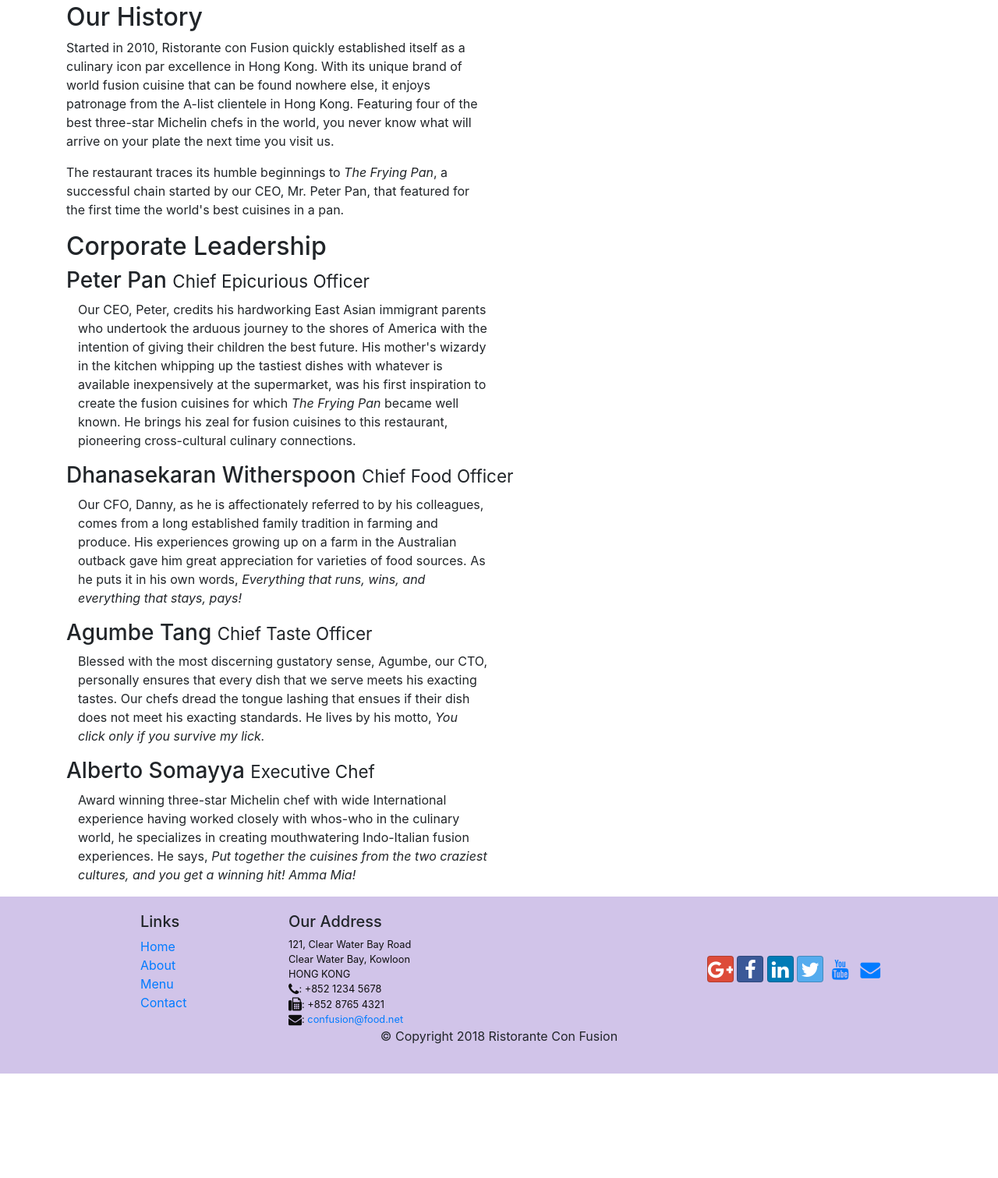
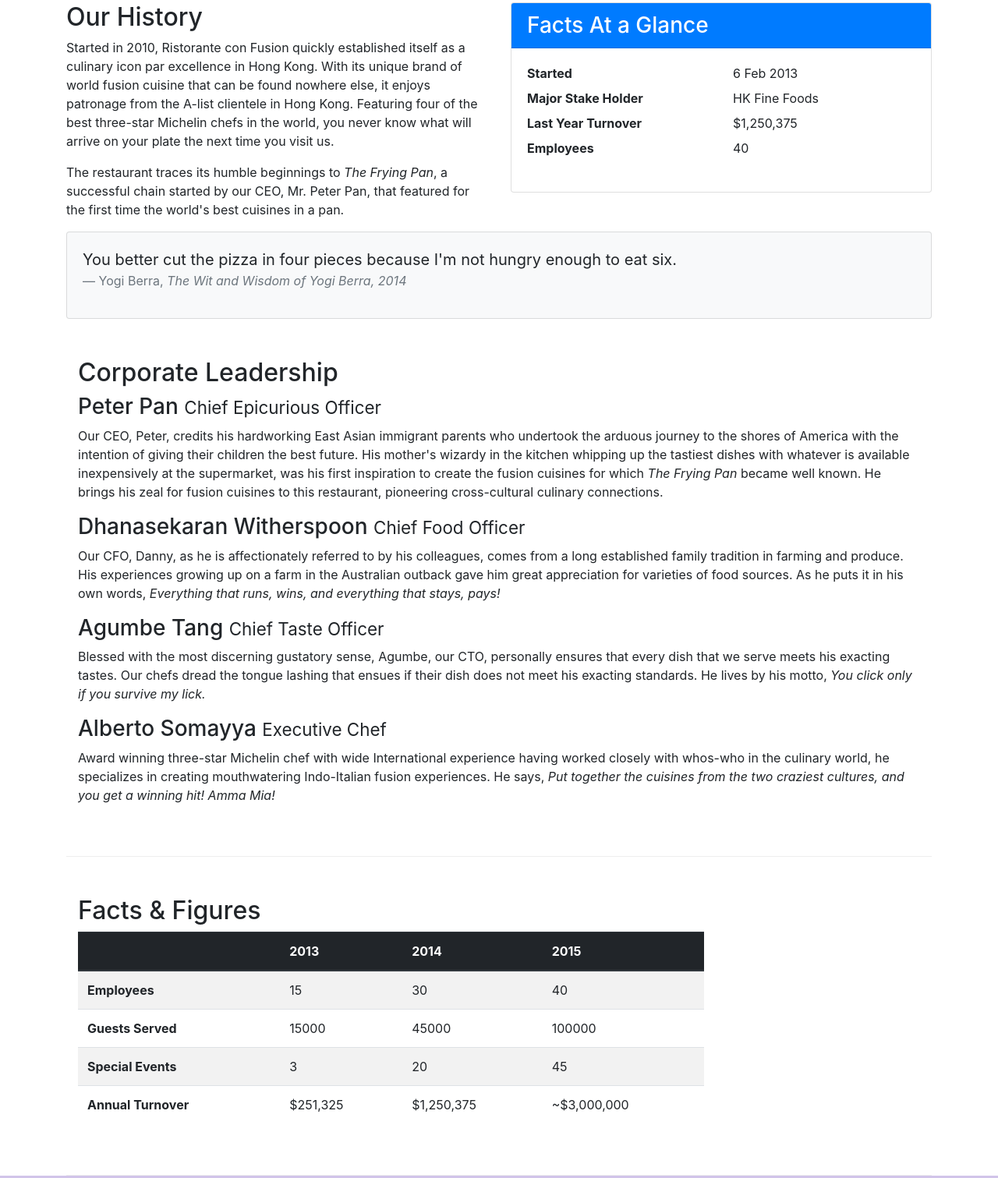
Before and after one commit to rejun001/coursera_bootstrap, a website: page aboutus.html in a window 1280 px wide. Shown: the part 412-1923 px from the top of the page at 78% size. Before the commit the page ends 1789 px from the top, so only its background shows below. Drawn offline with nearby package versions, Linux system fonts and the light colour scheme.

Commit message:
Tables and cards

```diff
--- a/aboutus.html
+++ b/aboutus.html
@@ -64,34 +64,96 @@
                 <p>Started in 2010, Ristorante con Fusion quickly established itself as a culinary icon par excellence in Hong Kong. With its unique brand of world fusion cuisine that can be found nowhere else, it enjoys patronage from the A-list clientele in Hong Kong.  Featuring four of the best three-star Michelin chefs in the world, you never know what will arrive on your plate the next time you visit us.</p>
                 <p>The restaurant traces its humble beginnings to <em>The Frying Pan</em>, a successful chain started by our CEO, Mr. Peter Pan, that featured for the first time the world's best cuisines in a pan.</p>
             </div>
-            <div>
+            <div class="col-sm">
+                <div class="card">
+                    <h3 class="card-header bg-primary text-white">Facts At a Glance</h3>
+                    <div class="card-body">
+                        <dl class="row">
+                            <dt class="col-6">Started</dt>
+                            <dd class="col-6">6 Feb 2013</dd>
+                            <dt class="col-6">Major Stake Holder</dt>
+                            <dd class="col-6">HK Fine Foods</dd>
+                            <dt class="col-6">Last Year Turnover</dt>
+                            <dd class="col-6">$1,250,375</dd>
+                            <dt class="col-6">Employees</dt>
+                            <dd class="col-6">40</dd>
+                        </dl>
+                    </div>
+                </div>
+            </div>
+            <div class="col-12">
+                <div class="card card-body bg-light">
+                    <blockquote class="blockquote">
+                        <p class="mb-0">
+                            You better cut the pizza in four pieces
+                            because I'm not hungry enough to eat six.
+                        </p>
+                        <footer class="blockquote-footer">Yogi Berra,
+                            <cite title="Source Title">The Wit and Wisdom of Yogi Berra, 2014</cite>
+                        </footer>
+                    </blockquote>
+                </div>
             </div>
         </div>
 
 
-        <div class="row">
+        <div class="row row-content">
             <div class="col-12">
                 <h2>Corporate Leadership</h2>
-
                 <h3>Peter Pan <small>Chief Epicurious Officer</small></h3>
-                <div class="col-12 col-sm-6 d-none d-sm-block">
-                    <p>Our CEO, Peter, credits his hardworking East Asian immigrant parents who undertook the arduous journey to the shores of America with the intention of giving their children the best future. His mother's wizardy in the kitchen whipping up the tastiest dishes with whatever is available inexpensively at the supermarket, was his first inspiration to create the fusion cuisines for which <em>The Frying Pan</em> became well known. He brings his zeal for fusion cuisines to this restaurant, pioneering cross-cultural culinary connections.</p>
-                </div>
+                <p class="d-none d-sm-block">Our CEO, Peter, credits his hardworking East Asian immigrant parents who undertook the arduous journey to the shores of America with the intention of giving their children the best future. His mother's wizardy in the kitchen whipping up the tastiest dishes with whatever is available inexpensively at the supermarket, was his first inspiration to create the fusion cuisines for which <em>The Frying Pan</em> became well known. He brings his zeal for fusion cuisines to this restaurant, pioneering cross-cultural culinary connections.</p>
                 <h3>Dhanasekaran Witherspoon <small>Chief Food Officer</small></h3>
-                <div class="col-12 col-sm-6 d-none d-sm-block">
-                    <p>Our CFO, Danny, as he is affectionately referred to by his colleagues, comes from a long established family tradition in farming and produce. His experiences growing up on a farm in the Australian outback gave him great appreciation for varieties of food sources. As he puts it in his own words, <em>Everything that runs, wins, and everything that stays, pays!</em></p>
-                </div>
+                <p class="d-none d-sm-block">Our CFO, Danny, as he is affectionately referred to by his colleagues, comes from a long established family tradition in farming and produce. His experiences growing up on a farm in the Australian outback gave him great appreciation for varieties of food sources. As he puts it in his own words, <em>Everything that runs, wins, and everything that stays, pays!</em></p>
                 <h3>Agumbe Tang <small>Chief Taste Officer</small></h3>
-                <div class="col-12 col-sm-6 d-none d-sm-block">
-                    <p>Blessed with the most discerning gustatory sense, Agumbe, our CTO, personally ensures that every dish that we serve meets his exacting tastes. Our chefs dread the tongue lashing that ensues if their dish does not meet his exacting standards. He lives by his motto, <em>You click only if you survive my lick.</em></p>
-                </div>
+                <p class="d-none d-sm-block">Blessed with the most discerning gustatory sense, Agumbe, our CTO, personally ensures that every dish that we serve meets his exacting tastes. Our chefs dread the tongue lashing that ensues if their dish does not meet his exacting standards. He lives by his motto, <em>You click only if you survive my lick.</em></p>
                 <h3>Alberto Somayya <small>Executive Chef</small></h3>
-                <div class="col-12 col-sm-6 d-none d-sm-block">
-                    <p>Award winning three-star Michelin chef with wide International experience having worked closely with whos-who in the culinary world, he specializes in creating mouthwatering Indo-Italian fusion experiences. He says, <em>Put together the cuisines from the two craziest cultures, and you get a winning hit! Amma Mia!</em></p>
-                </div>
+                <p class="d-none d-sm-block">Award winning three-star Michelin chef with wide International experience having worked closely with whos-who in the culinary world, he specializes in creating mouthwatering Indo-Italian fusion experiences. He says, <em>Put together the cuisines from the two craziest cultures, and you get a winning hit! Amma Mia!</em></p>
             </div>
        </div>
-
+       <div class="row row-content">
+           <div class="col-12 col-sm-9">
+               <h2>Facts &amp Figures</h2>
+               <div class="table-responsive">
+                   <table class="table table-striped">
+                        <thead class="thead-dark">
+                            <tr>
+                                <th>&nbsp;</th>
+                                <th>2013</th>
+                                <th>2014</th>
+                                <th>2015</th>
+                            </tr>
+                        </thead>
+                        <tbody>
+                            <tr>
+                                <th>Employees</th>
+                                <td>15</td>
+                                <td>30</td>
+                                <td>40</td>
+                            </tr>
+                            <tr>
+                                <th>Guests Served</th>
+                                <td>15000</td>
+                                <td>45000</td>
+                                <td>100000</td>
+                            </tr>
+                            <tr>
+                                <th>Special Events</th>
+                                <td>3</td>
+                                <td>20</td>
+                                <td>45</td>
+                            </tr>
+                            <tr>
+                                <th>Annual Turnover</th>
+                                <td>$251,325</td>
+                                <td>$1,250,375</td>
+                                <td>~$3,000,000</td>
+                            </tr>
+                        </tbody>
+                   </table>
+               </div>
+           </div>
+           <div class="col-12 col-sm-3"></div>
+       </div>
     </div>
 
     <footer class="footer">
```
